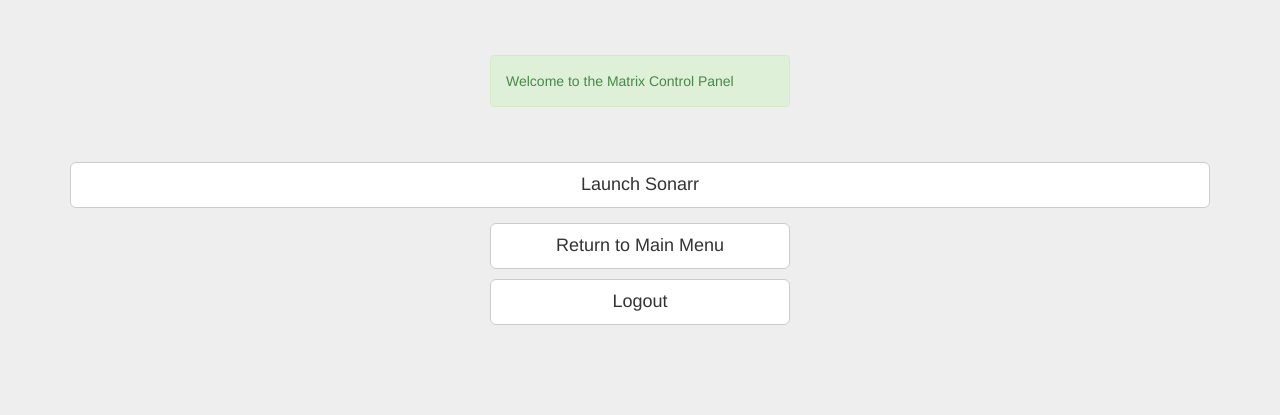
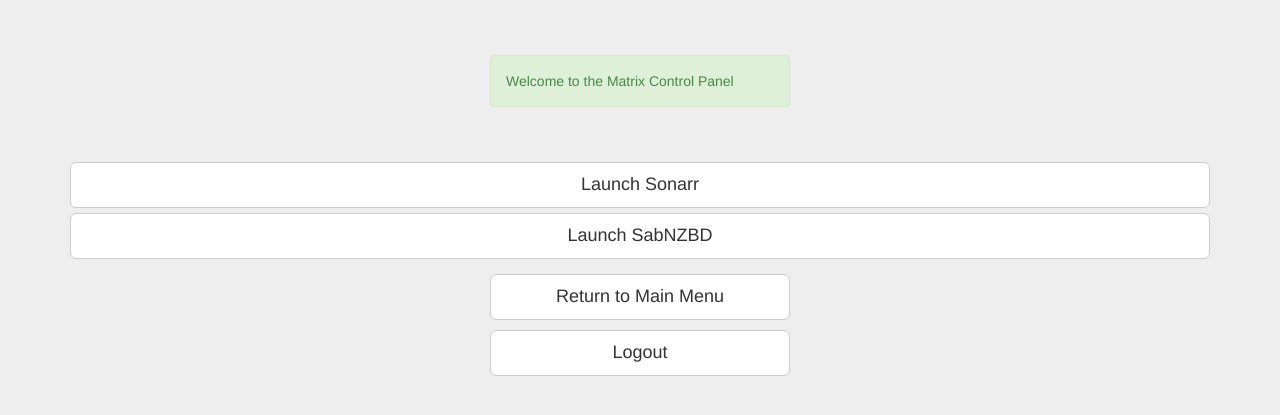
Before and after one commit to ainsey11/Datacrapper, a PHP site: page /launch/index.php in a window 1280 px wide. Shown: the top 415 px of the page. Run offline with PHP 8.4, Linux system fonts and the light colour scheme; the visitor is signed in with stand-in values (Sample User, id 1).

Commit message:
adding sab

```diff
--- a/Web/launch/index.php
+++ b/Web/launch/index.php
@@ -18,6 +18,7 @@
 	<br>
 	</div>
 	<a href="http://matrix:8989" class="btn btn-default btn-lg btn-block">Launch Sonarr</a>
+	<a href="http://matrix:8080" class="btn btn-default btn-lg btn-block">Launch SabNZBD</a>
 	<div class="container">
 		<div class="form-signin">
 		<a href="../index.php" class="btn btn-default btn-lg btn-block">Return to Main Menu</a>
```
